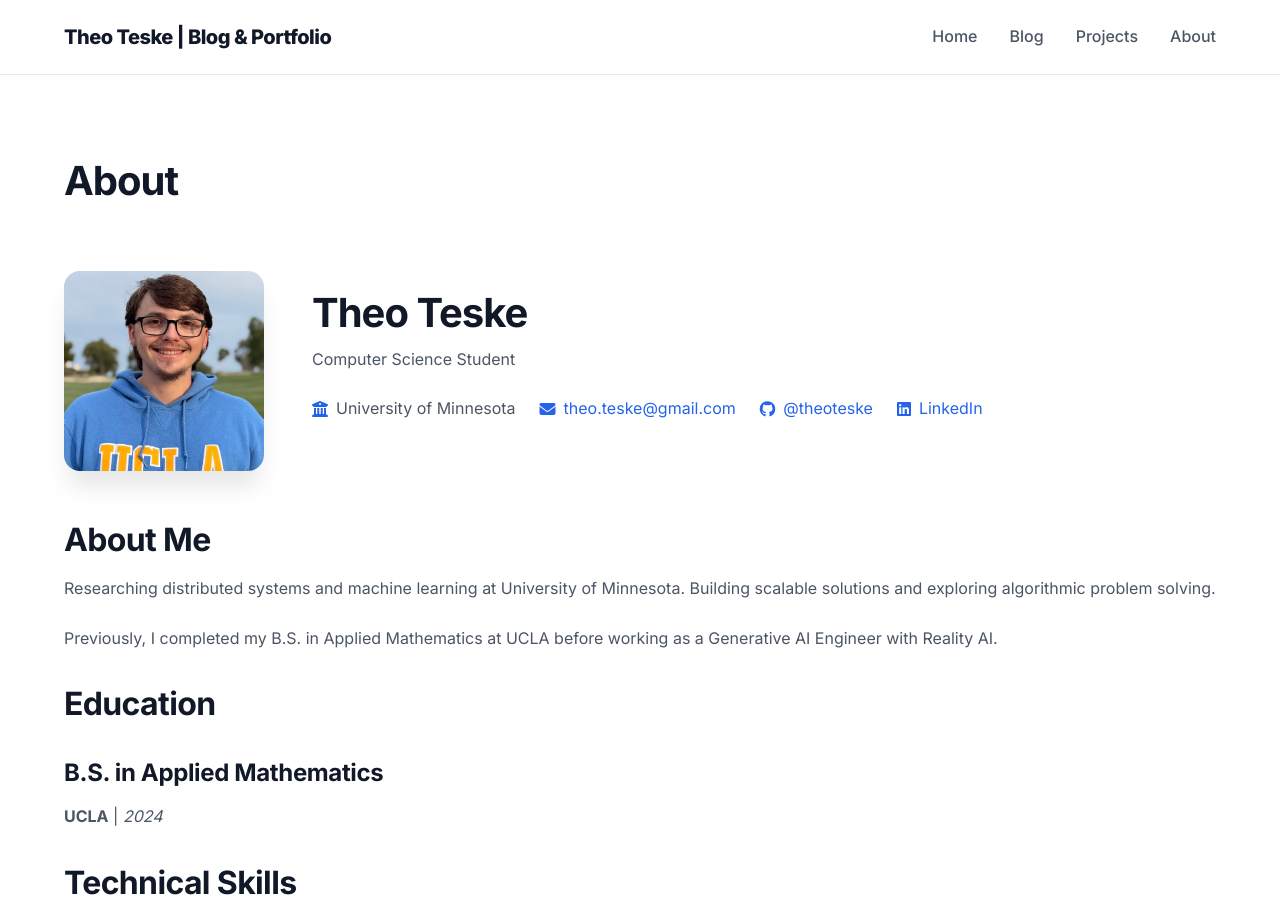
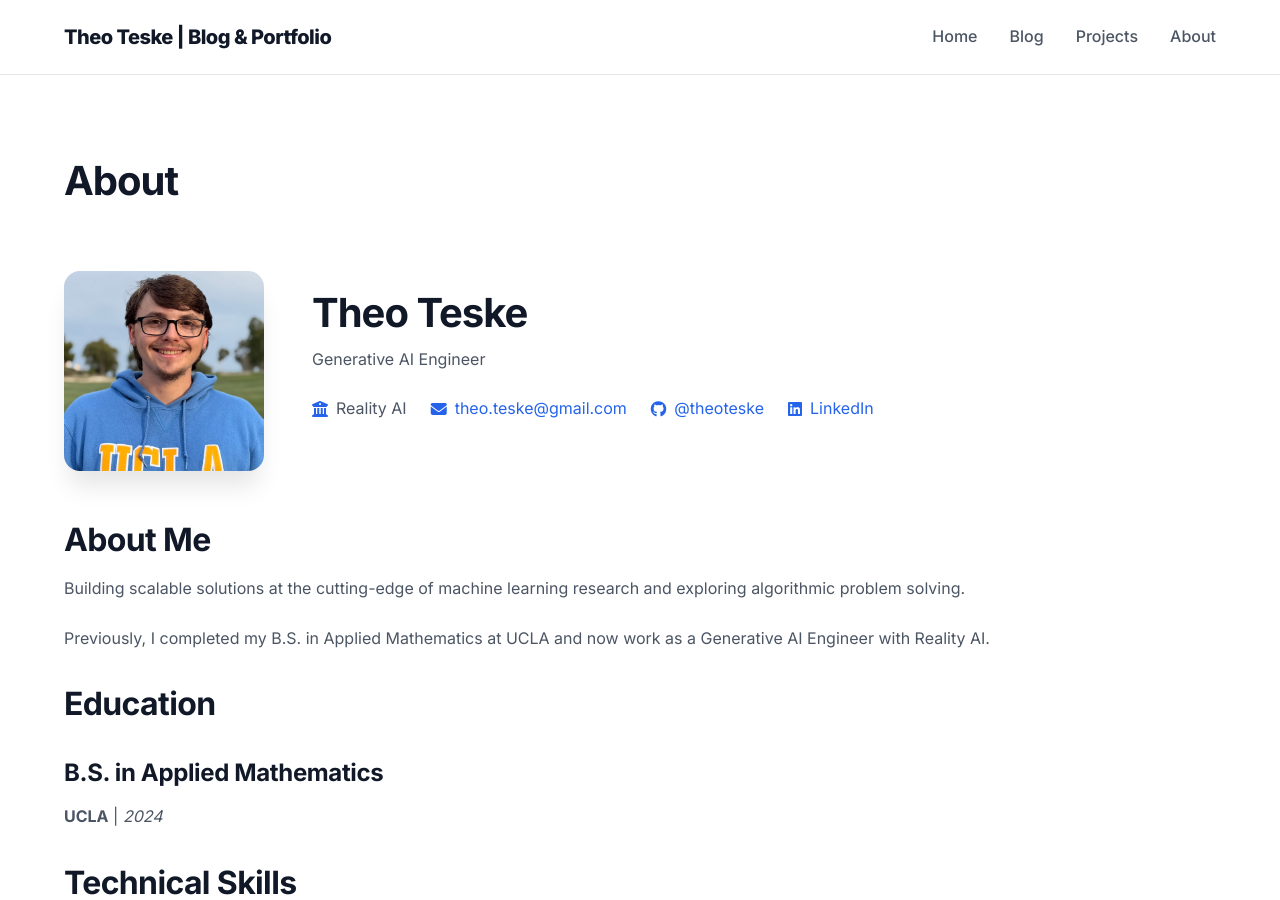
Before and after one commit to theoteske/theoteske.github.io, a Jekyll site: the page built from about.md, in a window 1280 px wide and 900 px high. Built offline with Jekyll 4.4.1, drawn with Linux system fonts in a browser that asks for light colours.

Commit message:
small edits to about page

```diff
--- a/_data/bio.yml
+++ b/_data/bio.yml
@@ -1,7 +1,7 @@
 name: "Theo Teske"
-title: "Computer Science Student"
-university: "University of Minnesota"
-description: "Researching distributed systems and machine learning at University of Minnesota. Building scalable solutions and exploring algorithmic problem solving."
+title: "Generative AI Engineer"
+university: "Reality AI"
+description: "Building scalable solutions at the cutting-edge of machine learning research and exploring algorithmic problem solving."
 resume: "/assets/files/resume.pdf"
 email: "theo.teske@gmail.com"
 github: "theoteske"
--- a/about.md
+++ b/about.md
@@ -36,7 +36,7 @@ permalink: /about/
 
 {{ site.data.bio.description }}
 
-Previously, I completed my B.S. in Applied Mathematics at UCLA before working as a Generative AI Engineer with Reality AI.
+Previously, I completed my B.S. in Applied Mathematics at UCLA and now work as a Generative AI Engineer with Reality AI.
 
 ## Education
 
```
